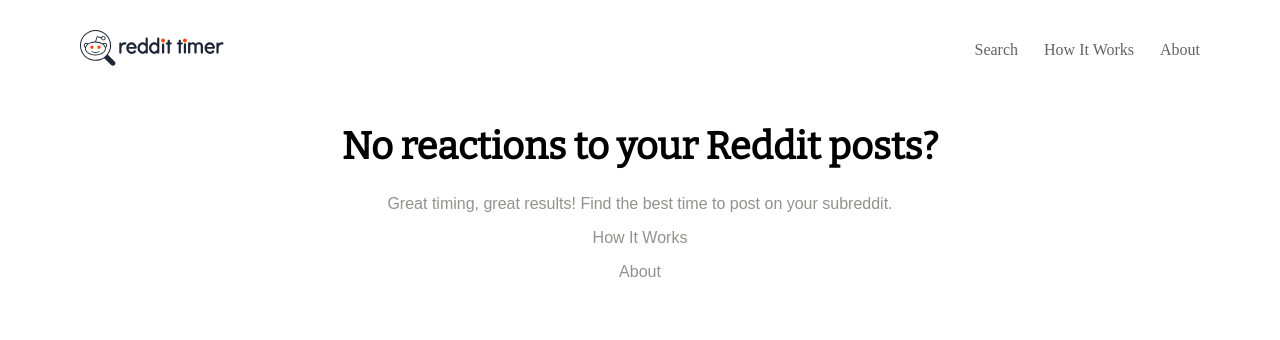
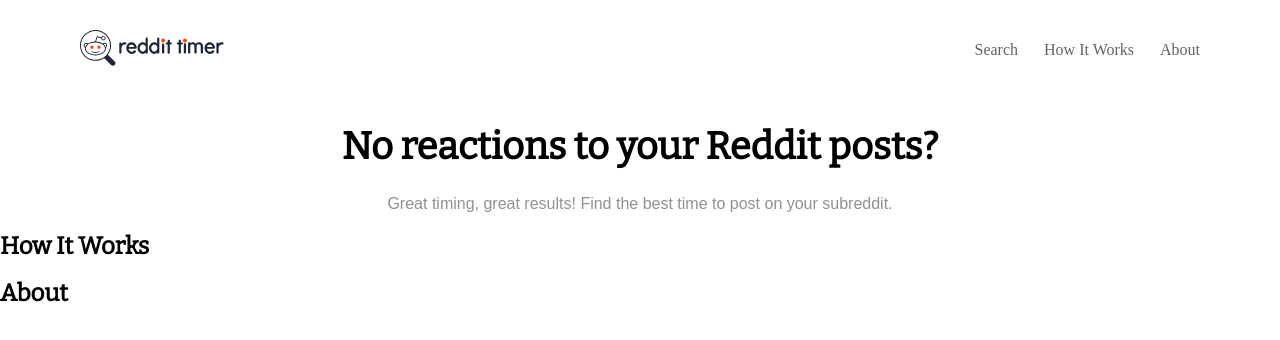
Before and after one commit to profydev/reddit-timer-peacebefore, a React (Create React App) app: page / in a window 1280 px wide. Shown: the top 340 px of the page. Built offline with nearby package versions, Linux system fonts and the light colour scheme; a web font is replaced by a local one.

Commit message:
added header element

```diff
--- a/src/components/header/header.component.js
+++ b/src/components/header/header.component.js
@@ -29,6 +29,7 @@
 `;
 
 const Header = () => (
+  <header>
     <NavContainer>
       <LogoContainer>
         <NavLink to="/"><Logo /></NavLink>
@@ -39,6 +40,7 @@
         <LinkStyle to="#about">About</LinkStyle>
       </Links>
     </NavContainer>
+  </header>
 );
 
 export default Header;
--- a/src/pages/home.page.js
+++ b/src/pages/home.page.js
@@ -8,10 +8,10 @@
         Great timing, great results! Find the best time to post on your subreddit.
       </p>
       <div id="how-it-works">
-        <p>How It Works</p>
+        <h2>How It Works</h2>
       </div>
       <div id="about">
-        <p>About</p>
+        <h2>About</h2>
       </div>
     </div>
   </div>
```
Lines whose indentation alone changed are shown as unchanged.
